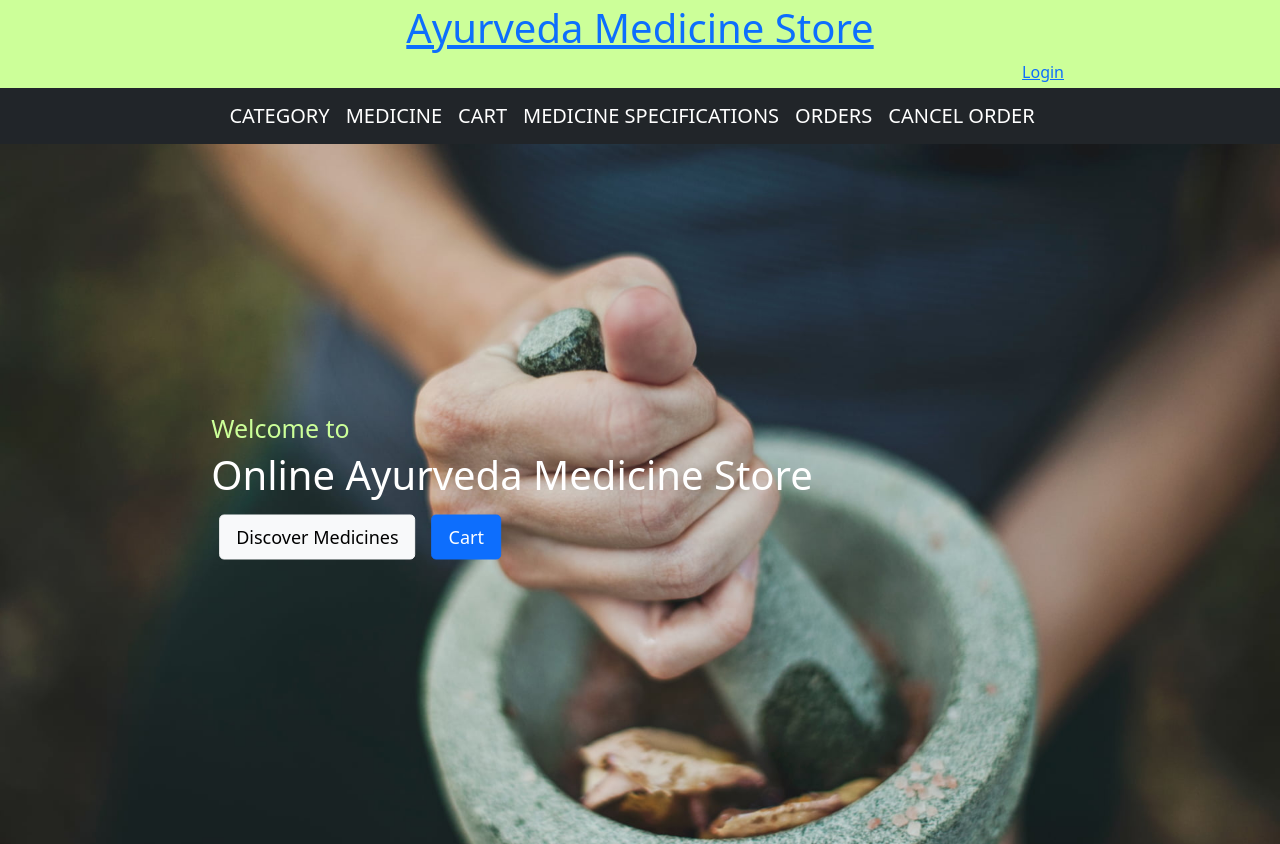
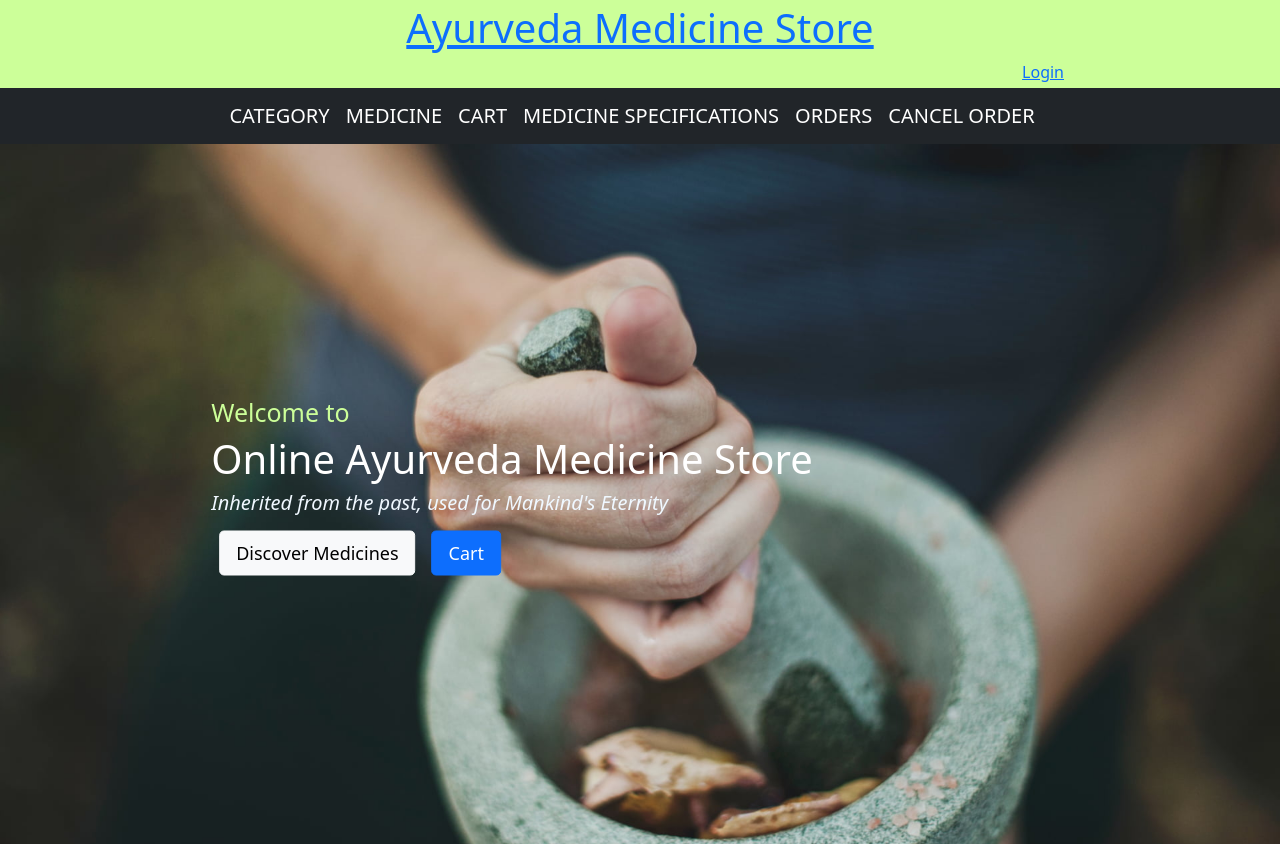
Before and after one commit to mobpshyco98/OnlineAyurvedaUI, an Angular app: page / in a window 1280 px wide. Built offline with nearby package versions, Linux system fonts and the light colour scheme.

Commit message:
Sourabh 6

```diff
--- a/src/app/home/home.component.html
+++ b/src/app/home/home.component.html
@@ -3,6 +3,7 @@
   <div class="homecontent">
     <h2>Welcome to</h2>
     <h1>Online Ayurveda Medicine Store</h1>
+    <h5><em style = "color:aliceblue">Inherited from the past, used for Mankind's Eternity</em></h5>
     <a class="btn btn-lg btn-light m-2" routerLink="/medicine/viewmedicinebycategory">Discover Medicines</a>
     <a class="btn btn-lg btn-primary m-2" routerLink="/getcustomercart">Cart</a>
   </div>
```
